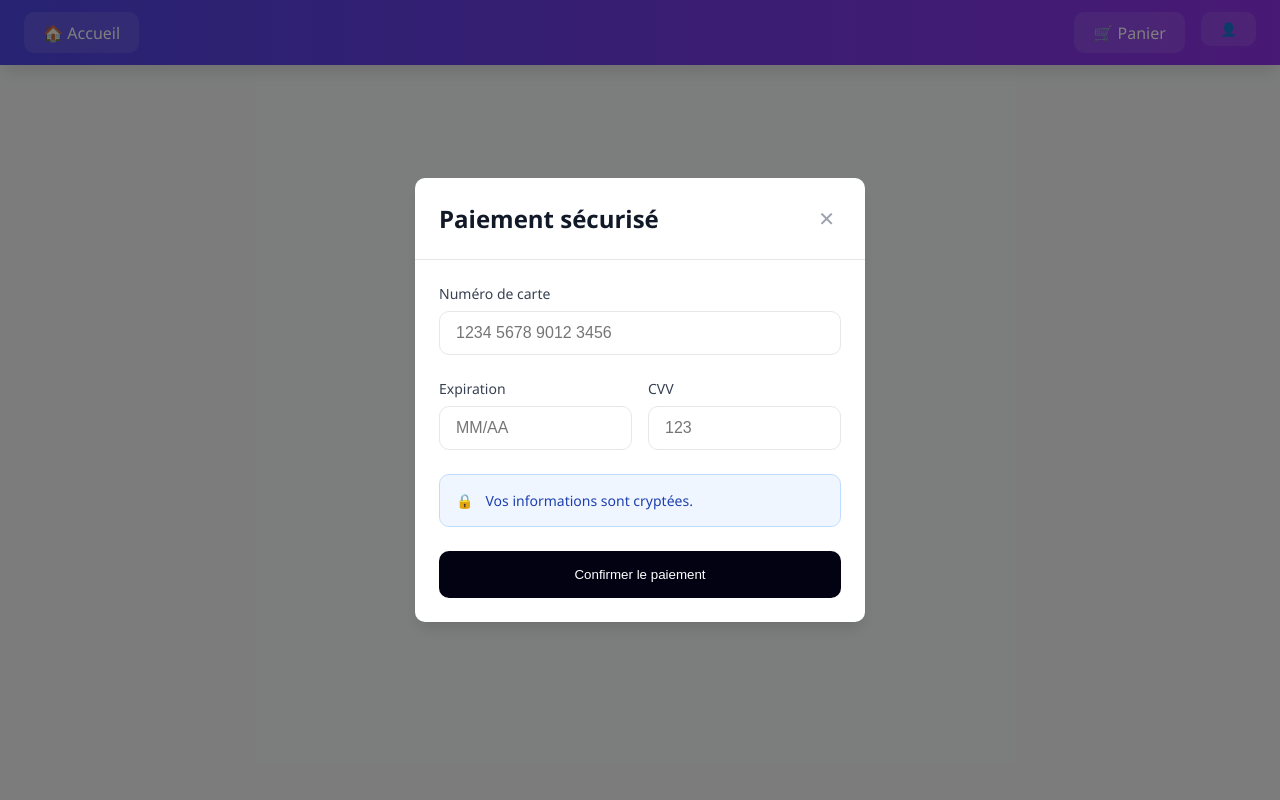
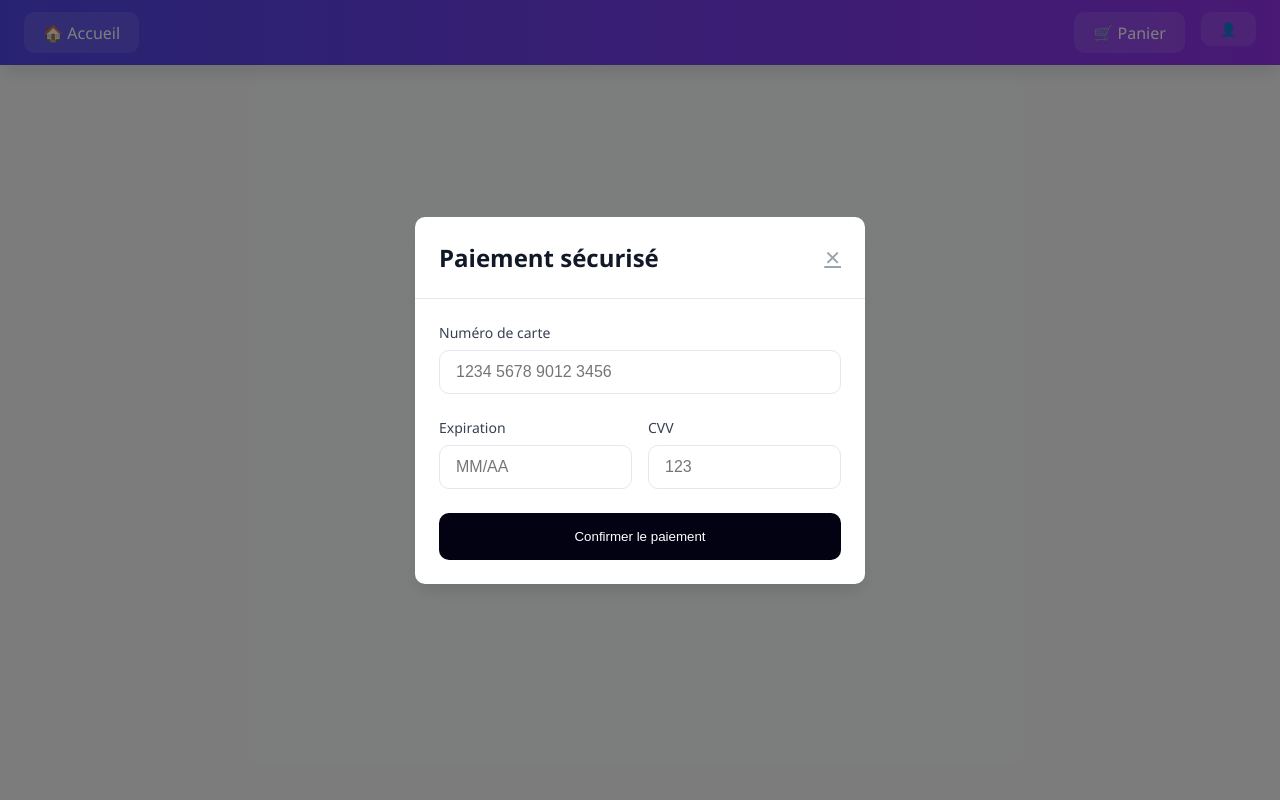
Before and after one commit to saraed9/SAE, a Flask app: page /paiement in a window 1280 px wide. Run offline with Flask 3, Linux system fonts and the light colour scheme; the visitor is signed in with stand-in values (Sample User, id 1).

Commit message:
enlever boutons en trop

```diff
--- a/main.py
+++ b/main.py
@@ -67,6 +67,11 @@ def login():
         return redirect('/login')
 
     return render_template('login.html')
+
+@app.route('/forgot_password')
+def forgot_password():
+    flash("Sorry... La réinitialisation par email est désactivée sur cet environnement de test.", "info")
+    return redirect('/login')
 
 @app.route('/register', methods=['GET', 'POST'])
 def register():
@@ -166,6 +171,41 @@ def ajouter_panier(spectacle_id):
     session['panier'] = panier
     return redirect('/panier')
 
+
+@app.route('/panier/diminuer/<int:spectacle_id>')
+def diminuer_panier(spectacle_id):
+    if 'user_id' not in session:
+        flash("Vous devez être connecté pour modifier votre panier", "info")
+        return redirect('/login')
+
+    if 'panier' not in session:
+        session['panier'] = {}
+
+    panier = session['panier']
+    cle = str(spectacle_id)
+    if cle in panier:
+        if panier[cle] > 1:
+            panier[cle] -= 1
+        else:
+            panier.pop(cle, None)
+    session['panier'] = panier
+    return redirect('/panier')
+
+@app.route('/panier/supprimer/<int:spectacle_id>')
+def supprimer_panier(spectacle_id):
+    if 'user_id' not in session:
+        flash("Vous devez être connecté pour modifier votre panier", "info")
+        return redirect('/login')
+
+    if 'panier' not in session:
+        session['panier'] = {}
+
+    panier = session['panier']
+    cle = str(spectacle_id)
+    panier.pop(cle, None)
+    session['panier'] = panier
+    return redirect('/panier')
+
 @app.route('/paiement', methods=['GET', 'POST'])
 def paiement():
     if 'user_id' not in session:
--- a/static/paiement.css
+++ b/static/paiement.css
@@ -51,17 +51,3 @@
     gap: 1rem;
     margin-bottom: 1.5rem;
 }
-
-/* --- Badge Sécurité --- */
-.security-note {
-    background-color: #eff6ff; /* Bleu très clair */
-    border: 1px solid #bfdbfe;
-    border-radius: var(--radius);
-    padding: 1rem;
-    display: flex;
-    gap: 0.75rem;
-    margin-bottom: 1.5rem;
-    align-items: center;
-    color: #1e40af;
-    font-size: 0.875rem;
-}
--- a/templates/confirmation.html
+++ b/templates/confirmation.html
@@ -75,7 +75,6 @@
 
                 <!-- Boutons d'action -->
                 <div class="action-btns">
-                    <button class="btn btn-primary" style="flex: 1; justify-content: center;">Télécharger PDF</button>
                     <a href="/" class="btn" style="flex: 1; justify-content: center; border: 1px solid var(--border);">Retour à l'accueil</a>
                 </div>
             </div>
--- a/templates/paiement.html
+++ b/templates/paiement.html
@@ -40,7 +40,7 @@
                 <!-- Header -->
                 <div class="payment-header">
                     <h2 style="margin: 0; font-size: 1.5rem;">Paiement sécurisé</h2>
-                    <button onclick="closeModal()" class="close-btn">✕</button>
+                    <a href="/panier" class="close-btn">✕</a>
                 </div>
 
                 <!-- Formulaire -->
@@ -63,12 +63,6 @@
                         </div>
                     </div>
 
-                    <!-- Note de sécurité -->
-                    <div class="security-note">
-                        <span>🔒</span>
-                        <span>Vos informations sont cryptées.</span>
-                    </div>
-
                     <!-- Bouton -->
                     <button type="submit" class="btn btn-primary" style="width: 100%; justify-content: center; padding: 1rem;">
                         Confirmer le paiement
--- a/templates/panier.html
+++ b/templates/panier.html
@@ -58,14 +58,14 @@
 
                             <div class="quantity-controls">
                                 <span style="font-size: 0.9rem;">Quantité :</span>
-                                <button class="btn-qty">-</button>
+                                <a href="/panier/diminuer/{{ item.id }}" class="btn-qty">-</a>
                                 <span class="font-bold">{{ item.quantity }}</span>
-                                <button class="btn-qty">+</button>
+                                <a href="/panier/ajouter/{{ item.id }}" class="btn-qty">+</a>
                             </div>
                         </div>
 
                         <div style="text-align: right; display: flex; flex-direction: column; justify-content: space-between;">
-                            <button style="color: var(--destructive); background: none; border: none; cursor: pointer; font-size: 0.8rem;">Supprimer</button>
+                            <a href="/panier/supprimer/{{ item.id }}" class="btn-suppr">Supprimer</a>
                             <div style="font-size: 1.5rem; font-weight: bold; color: #4f46e5;">{{ item.subtotal }}€</div>
                         </div>
                     </div>
```
Also changed, not shown: static/panier.css (+14 -0 lines), templates/login.html (+1 -7 lines).
